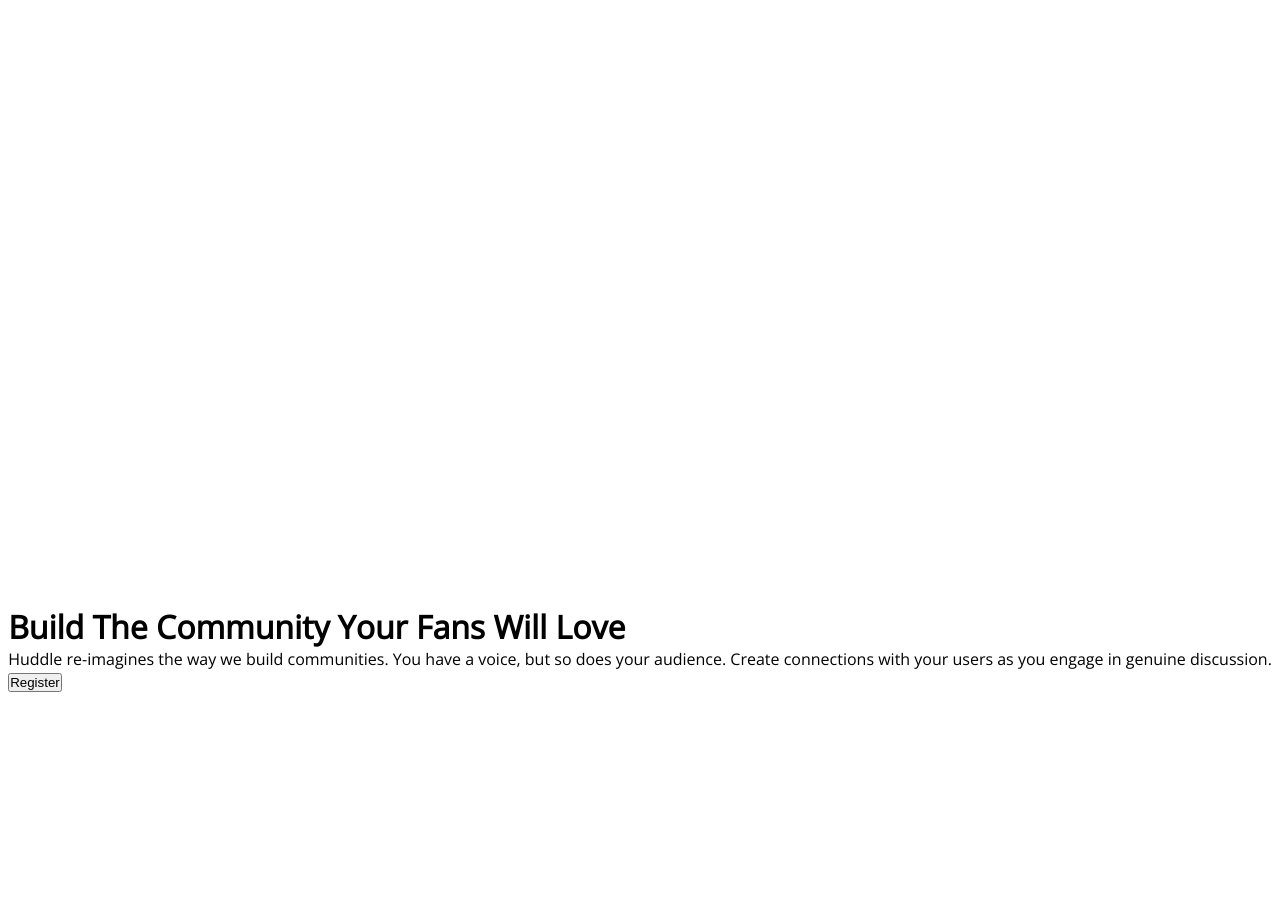
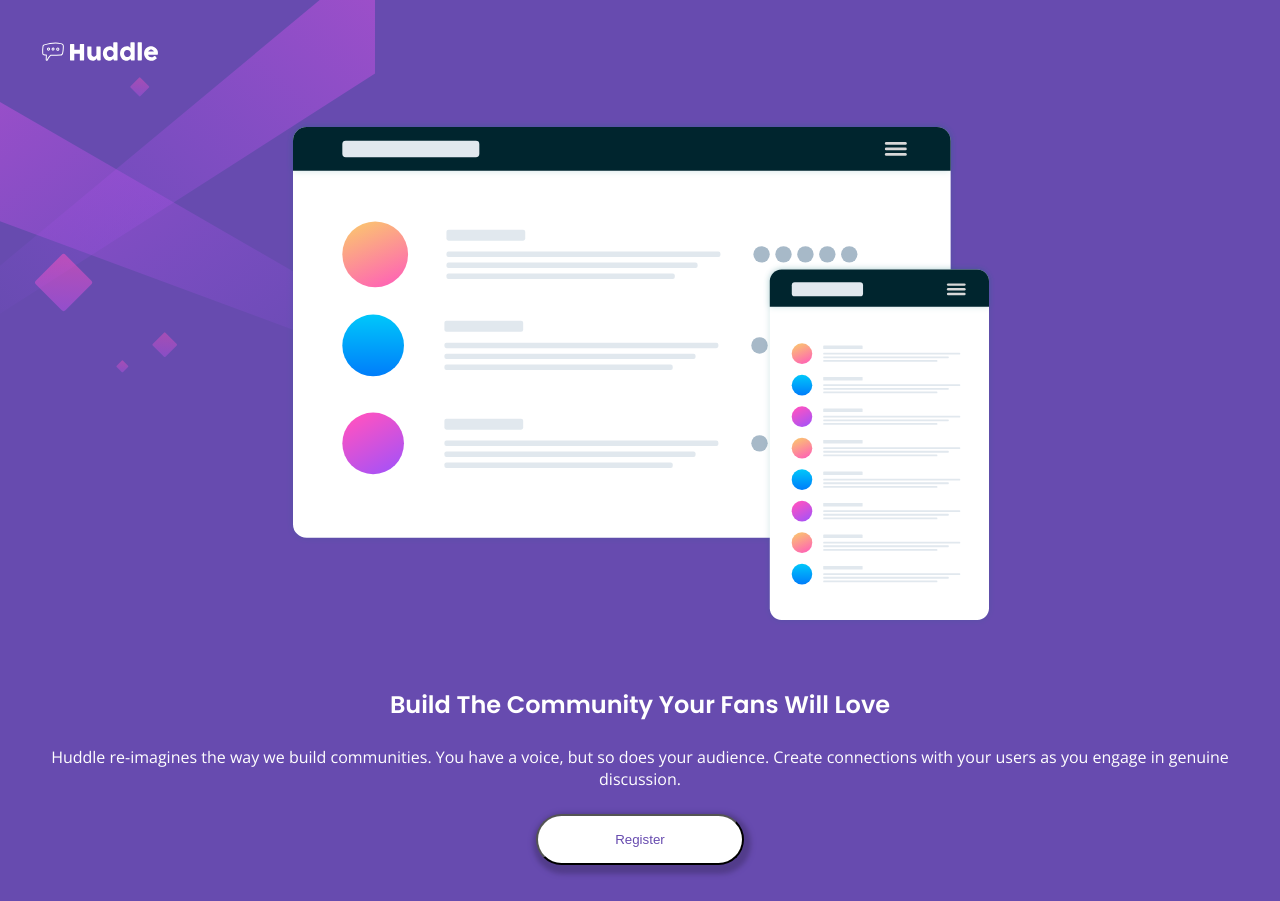
Before and after one commit to BalazsBanfi/FEM-09-Huddle-landing-page, a plain HTML site: page index.html in a window 1280 px wide. Before the commit the page ends 870 px from the top, so only its background shows below. Drawn offline with nearby package versions, Linux system fonts and the light colour scheme.

Commit message:
style img

```diff
--- a/index.html
+++ b/index.html
@@ -24,7 +24,9 @@
   <body>
     <header><img src="./images/logo.svg" alt="logo" /></header>
     <main>
-      <div class="img"></div>
+      <div class="img">
+        <img src="./images/illustration-mockups.svg" alt="background" />
+      </div>
       <div class="textSection">
         <h1>Build The Community Your Fans Will Love</h1>
         <p>
--- a/style.css
+++ b/style.css
@@ -14,33 +14,73 @@
 ******************/
 
 body {
-  background-color: ;
-  display: grid;
-  place-items: center;
-  text-align: left;
+  width: clamp(375px, 100vw, 1440px);
+  padding: 2.25rem;
+  background: url("./images/bg-mobile.svg") no-repeat, var(--violet);
+  text-align: center;
   font-family: "Open Sans", sans-serif;
   /* font-family: 'Poppins', sans-serif; */
 }
 
-main {
-  max-width: 100vw;
-  height: 100vh;
-  display: grid;
-  place-items: center;
-  background-color: white;
+header {
+  text-align: left;
 }
 
-/*******************
-  ***Flex container***
-  ********************/
+header img {
+  height: 31px;
+}
 
-.container {
+main {
+  margin-top: 3rem;
   display: flex;
   flex-direction: column;
-  border-radius: 10px;
-  overflow: hidden;
 }
 
 /******************
-  ***Items section***
-  *******************/
+***Image section***
+******************/
+.img {
+  max-width: 100vw;
+}
+
+.img > img {
+  max-width: 100%;
+}
+
+/*****************
+***Text section***
+*****************/
+
+.textSection {
+    margin-top: 3.5rem;
+    color: white;
+}
+
+.textSection h1 {
+    font-family: 'Poppins', sans-serif;
+    font-size: 1.5rem;
+    font-weight: 600;
+}
+
+.textSection p {
+    margin-top: 1.5rem;
+    font-size: 1rem;
+    font-weight: 400;
+}
+
+button {
+    width: 13rem;
+    margin-top: 1.5rem;
+    padding: 1rem;
+    background-color: white;
+    border-radius: 30px;
+    color: var(--violet);
+    box-shadow: 2px 4px 5px 5px hsl(257, 40%, 39%);
+}
+
+button:hover {
+    color: white;
+    background-color: var(--softMagenta);
+
+    cursor: pointer;
+}
```
